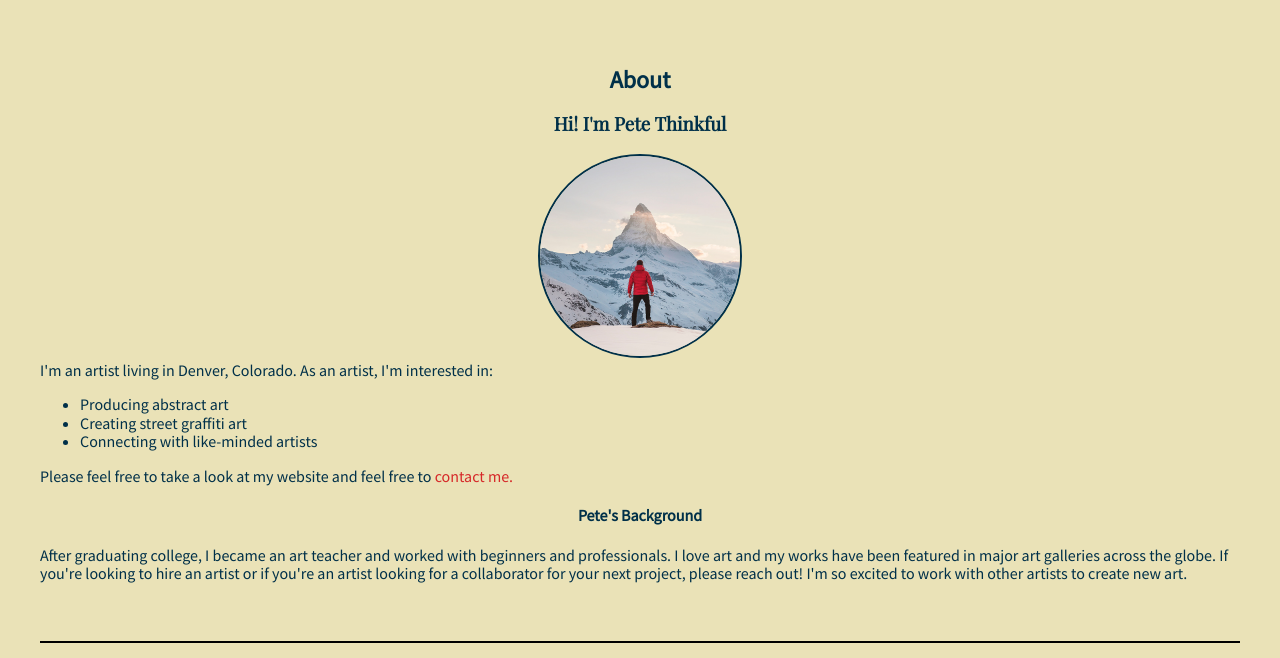
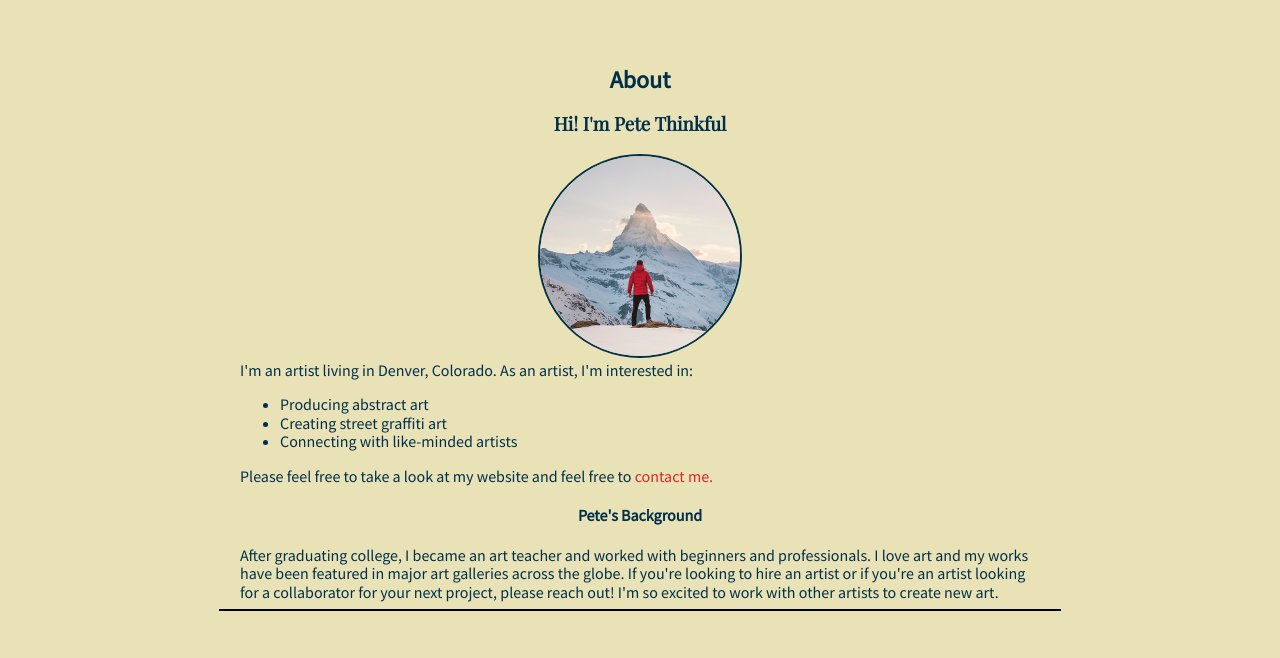
Before and after one commit to rbhst4/pete-thankful, a plain HTML site: page index.html in a window 1280 px wide. Shown: the part 142-800 px from the top of the page. Drawn offline with nearby package versions, Linux system fonts and the light colour scheme.

Commit message:
Add files via upload

```diff
--- a/style.css
+++ b/style.css
@@ -1,19 +1,21 @@
 /* The @import rule below imports the Playfair Display and Source Sans Pro fonts into the stylesheet. You don't have to edit this line.*/
 @import url("https://fonts.googleapis.com/css2?family=Playfair+Display&family=Source+Sans+Pro:wght@400&display=swap");
 
+
+
 header {text-align: center;}
+article {text-align: left;}
 
 a {
     text-decoration: none;
-    color: #d62828;
+    color: #d62828; text-align: left;
 }
 a:link {color: #d62828;}
 a:hover {color: #f77f00;}
 
 body {color: #003049;
-  font-family: "Source Sans Pro", Tahoma, Geneva, Verdana, sans-serif;
-  padding: 40px; background-color: #eae2b7;
-}
+  font-family: "Source Sans Pro", Tahoma, Geneva, Verdana, sans-serif; padding: 40px; background-color: #eae2b7; text-align: left;}
+
 
 /* Set the font family for any h1, h2, or h3 heading */
 h1{text-align: center;}
@@ -24,8 +26,13 @@ h3{text-align: center; font-size: 16;
 h4{text-align: center; font-size: 14;}
 nav{text-align: center;}
 article {
-  padding: 50px 0;
-}
+  padding: 50px 200px 0px 200px; text-align: left;}
+
+ hr {
+        width: 70%;
+        margin-left: auto;
+        margin-right: auto;
+      }
 
 article div {
   text-align: center;
@@ -35,13 +42,11 @@ article div {
 
 
 p {
-  line-height: 1.5;
+  line-height: 1.5; text-align: center;
 }
 
 /* The div container constrains the content width within the main container to 600px */
-div {
-  margin: auto;
-  width: 600px;
+div {text-align: center;
 }
 
 img {
```
Also changed, not shown: index.html (+4 -4 lines).
